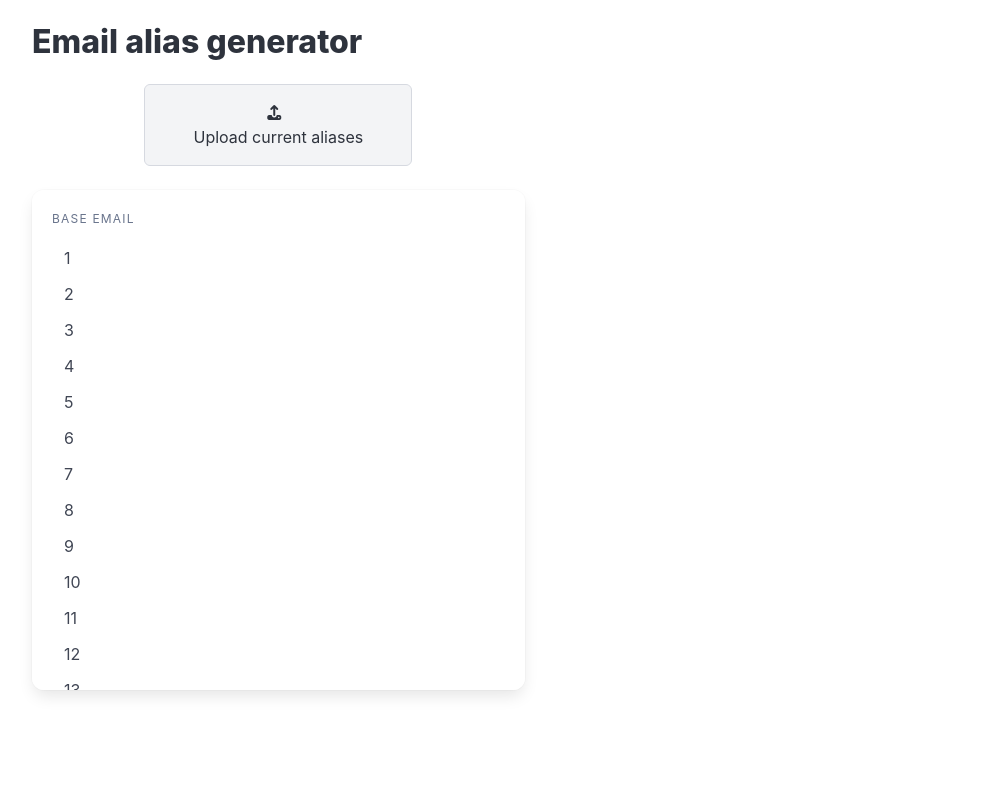
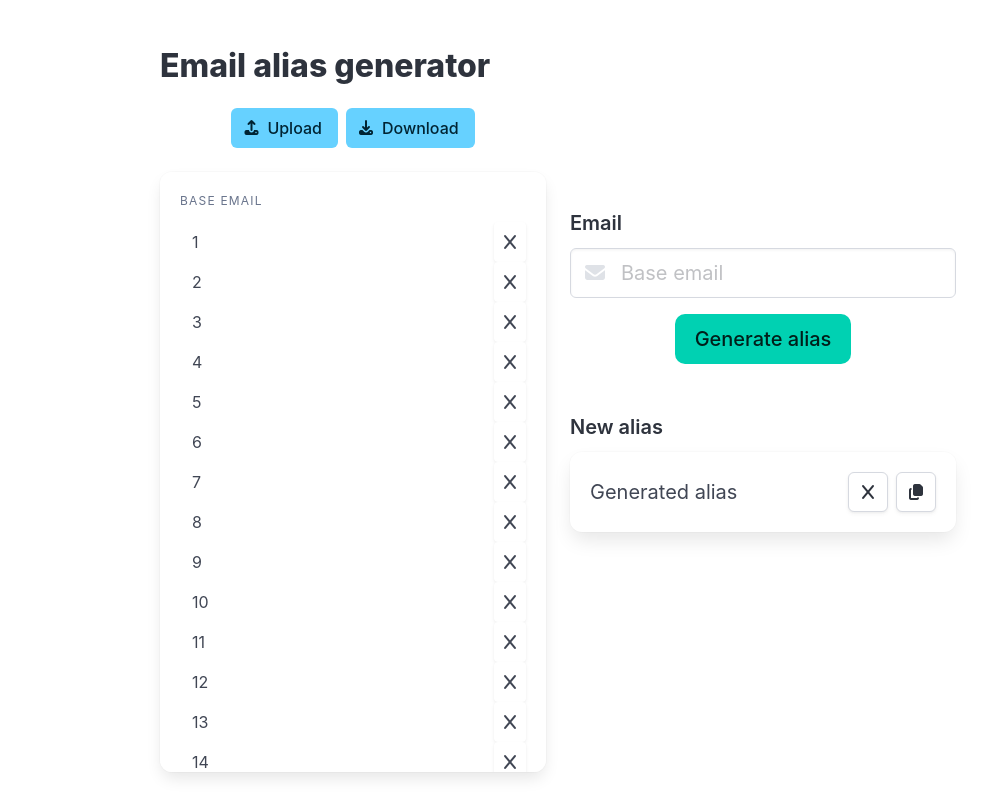
Before and after one commit to kieranongh/email-alias-generator, a React (Vite) app in the folder app/: page / in a window 1280 px wide. Shown: the whole page, without its empty margins (0-989 px from the left). Built offline with nearby package versions, Linux system fonts and the light colour scheme.

Commit message:
Fill out UI layout

```diff
--- /dev/null
+++ b/app/src/AliasGenerator.tsx
@@ -0,0 +1,52 @@
+import { useState } from "react"
+
+export function AliasGenerator() {
+
+  const [baseEmail, setBaseEmail] = useState("")
+
+  const onGenerateAlias = () => {
+  }
+
+  return (
+    <>
+      <div className="field" style={{ marginTop: "100px" }}>
+        <label className="label is-medium ">Email</label>
+        <div className="control has-icons-left">
+          <input className="input is-medium " type="email"
+          placeholder="Base email" value={baseEmail} onChange={(e) => setBaseEmail(e.target.value)} />
+          <span className="icon is-left">
+            <i className="fas fa-envelope"></i>
+          </span>
+        </div>
+        {/* <p className="help">This email is invalid</p> */}
+      </div>
+
+      <div className="field mt-4 is-flex is-justify-content-center">
+        <div className="control">
+          <button className="button is-medium is-primary" onClick={onGenerateAlias}>
+            Generate alias
+          </button>
+        </div>
+      </div>
+
+      <div className="field mt-6">
+        <label className="label is-medium">New alias</label>
+        <div className="box is-size-5 is-flex is-justify-content-space-between is-align-items-center" style={{ minHeight: "80px" }}>
+          <p>{baseEmail || "Generated alias"}</p>
+          <div>
+            <button className="button">
+              <span className="icon">
+                <i className="fas fa-x"></i>
+              </span>
+            </button>
+            <button className="button ml-2">
+              <span className="icon">
+                <i className="fas fa-copy"></i>
+              </span>
+            </button>
+          </div>
+        </div>
+      </div>
+    </>
+  )
+}
--- a/app/src/App.tsx
+++ b/app/src/App.tsx
@@ -1,19 +1,26 @@
-import 'bulma/css/bulma.min.css'
+import "bulma/css/bulma.min.css"
+import "./index.css"
 
-import { ExistingAliasScroller } from './ExistingAliasScroller'
+import { ExistingAliasScroller } from "./ExistingAliasScroller"
+import { AliasGenerator } from "./AliasGenerator"
 
 function App() {
   return (
-    <>
-      <div className="container is-fluid my-5">
+    <section className="section h-100">
+      <div className="container is-max-desktop h-100">
         <h1 className="title">Email alias generator</h1>
 
-        <div className="columns">
-          <ExistingAliasScroller />
+        <div className="columns h-100">
+          <div className="column is-5 h-100">
+            <ExistingAliasScroller />
+          </div>
+          <div className="column is-5 h-100" style={{ height: "100%"}}>
+            <AliasGenerator />
+          </div>
         </div>
       </div>
 
-    </>
+    </section>
   )
 }
 
--- a/app/src/ExistingAliasScroller.tsx
+++ b/app/src/ExistingAliasScroller.tsx
@@ -1,10 +1,14 @@
-import { useState } from "react"
+import { useRef, useState } from "react"
 
 
 export function ExistingAliasScroller() {
-  const [_, setFileContent] = useState<string>('')
+  const fileUploadRef = useRef<HTMLInputElement>(null)
+  const [_, setFileContent] = useState<string>("")
 
-  const handleFileChange = (e: React.ChangeEvent<HTMLInputElement>) => {
+  const onUpload = () => {
+    fileUploadRef.current?.click()
+  }
+  const onFileChange = (e: React.ChangeEvent<HTMLInputElement>) => {
     const file = e.target.files?.[0]
     if (!file) return
 
@@ -14,25 +18,47 @@ export function ExistingAliasScroller() {
   }
 
   return (
-    <div className="column is-5">
+    <div className="is-flex is-flex-direction-column h-100">
       <div id="file-input" className="file is-boxed is-flex is-justify-content-center">
-        <label className="file-label">
-          <input className="file-input" type="file" name="resume" onChange={handleFileChange} />
+        <button className="button is-info" onClick={onUpload}>
+          <span className="icon">
+            <i className="fas fa-upload" />
+          </span>
+          <span>Upload</span>
+        </button>
+        <input ref={fileUploadRef} type="file" hidden onChange={onFileChange} />
+        <button className="button is-info ml-2">
+          <span className="icon">
+            <i className="fas fa-download" />
+          </span>
+          <span>Download</span>
+        </button>
+        {/* <label className="file-label">
           <span className="file-cta">
             <span className="file-icon">
               <i className="fas fa-upload"></i>
             </span>
             <span className="file-label">Upload current aliases</span>
           </span>
-        </label>
+        </label> */}
       </div>
-      <div className="box" style={{ height: '500px', overflowY: 'scroll' }}>
+      <div className="box mb-4" style={{ minHeight: "100px", overflowY: "scroll" }}>
         <aside className="menu">
           <p className="menu-label">Base email</p>
           <ul className="menu-list">
             {Array.from({ length: 20 }, (_, i) => i + 1).map(x => {
               return (
-                <li><a>{x}</a></li>
+                <li key={x} className="is-flex">
+                  <button>{x}</button>
+                  {/* <button className="delete" aria-label="delete"></button> */}
+                  <span>
+                    <button className="button">
+                      <span className="icon is-small">
+                        <i className="fas fa-x"></i>
+                      </span>
+                    </button>
+                  </span>
+                </li>
               )
             })}
           </ul>
--- /dev/null
+++ b/app/src/index.css
@@ -0,0 +1,7 @@
+html, body, #root {
+  height: 100%;
+}
+
+.h-100 {
+  height: 100%;
+}
```
